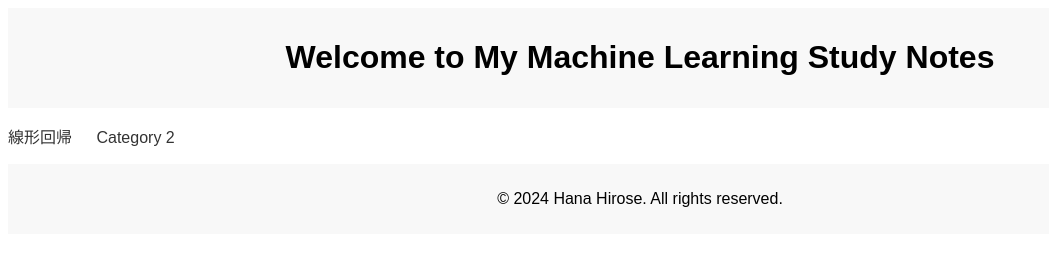
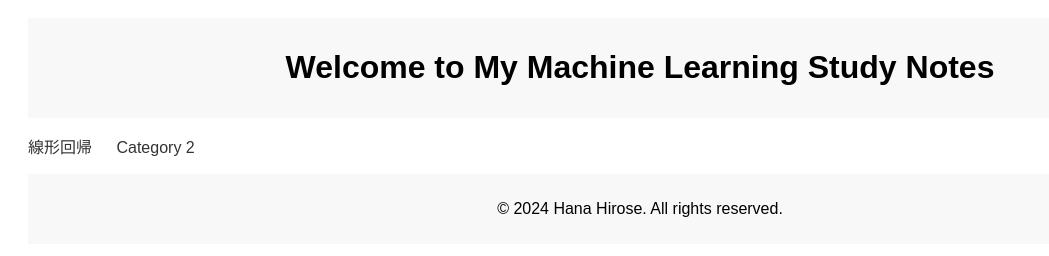
Before and after one commit to HanaHirose/HanaHirose.github.io, a plain HTML site: page index.html in a window 1280 px wide. Shown: the whole page, without its empty margins (0-1049 px from the left). Drawn offline with Linux system fonts and the light colour scheme.

Commit message:
Update styles.css
added padding to make spaces on left and right  of the pages

```diff
--- a/styles.css
+++ b/styles.css
@@ -1,5 +1,6 @@
 body {
     font-family: Arial, sans-serif;
+    padding: 10px 20px; /* 上下に10px、左右に20pxのパディングを追加 */
 }
 
 header {
```
